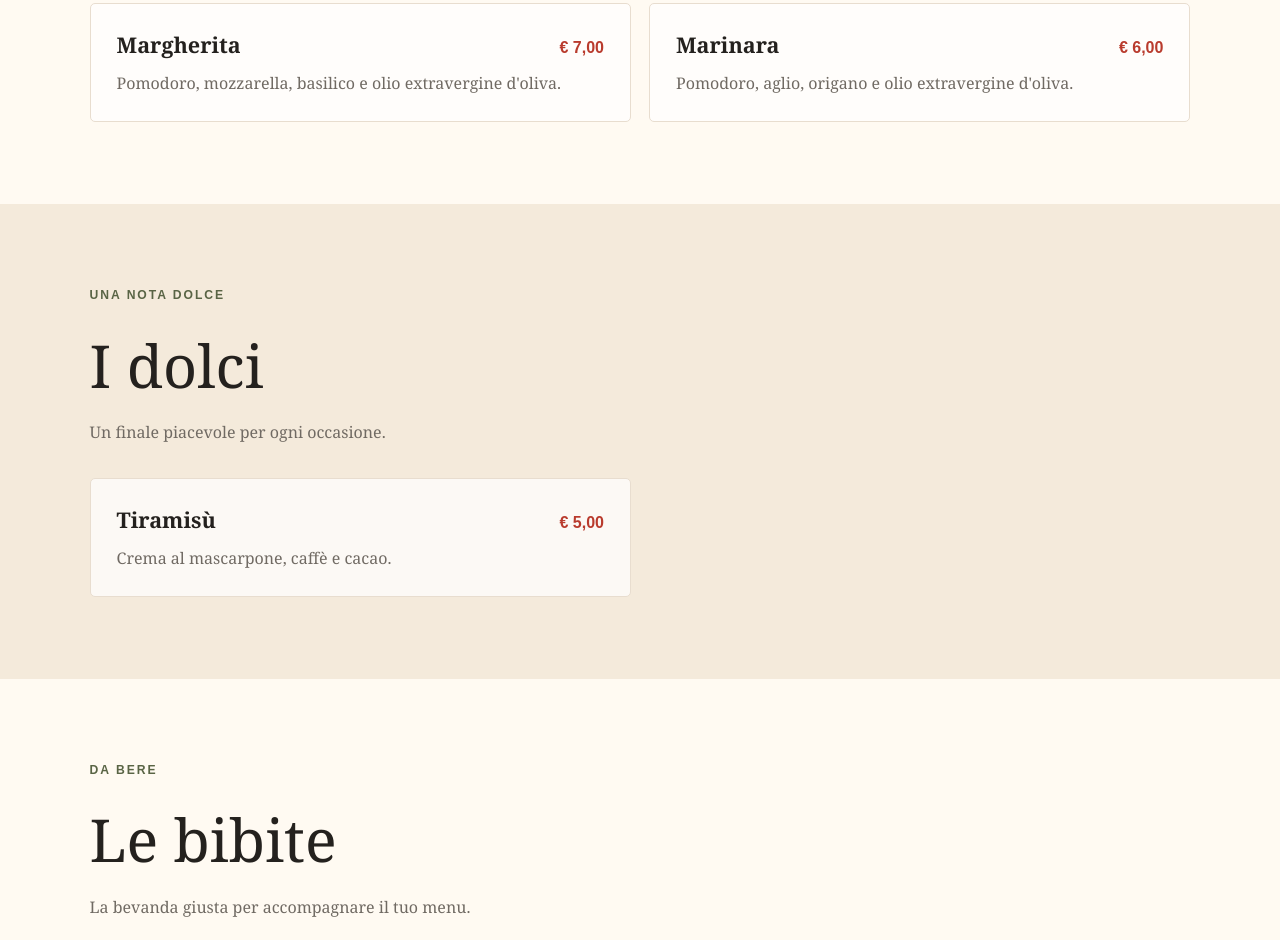
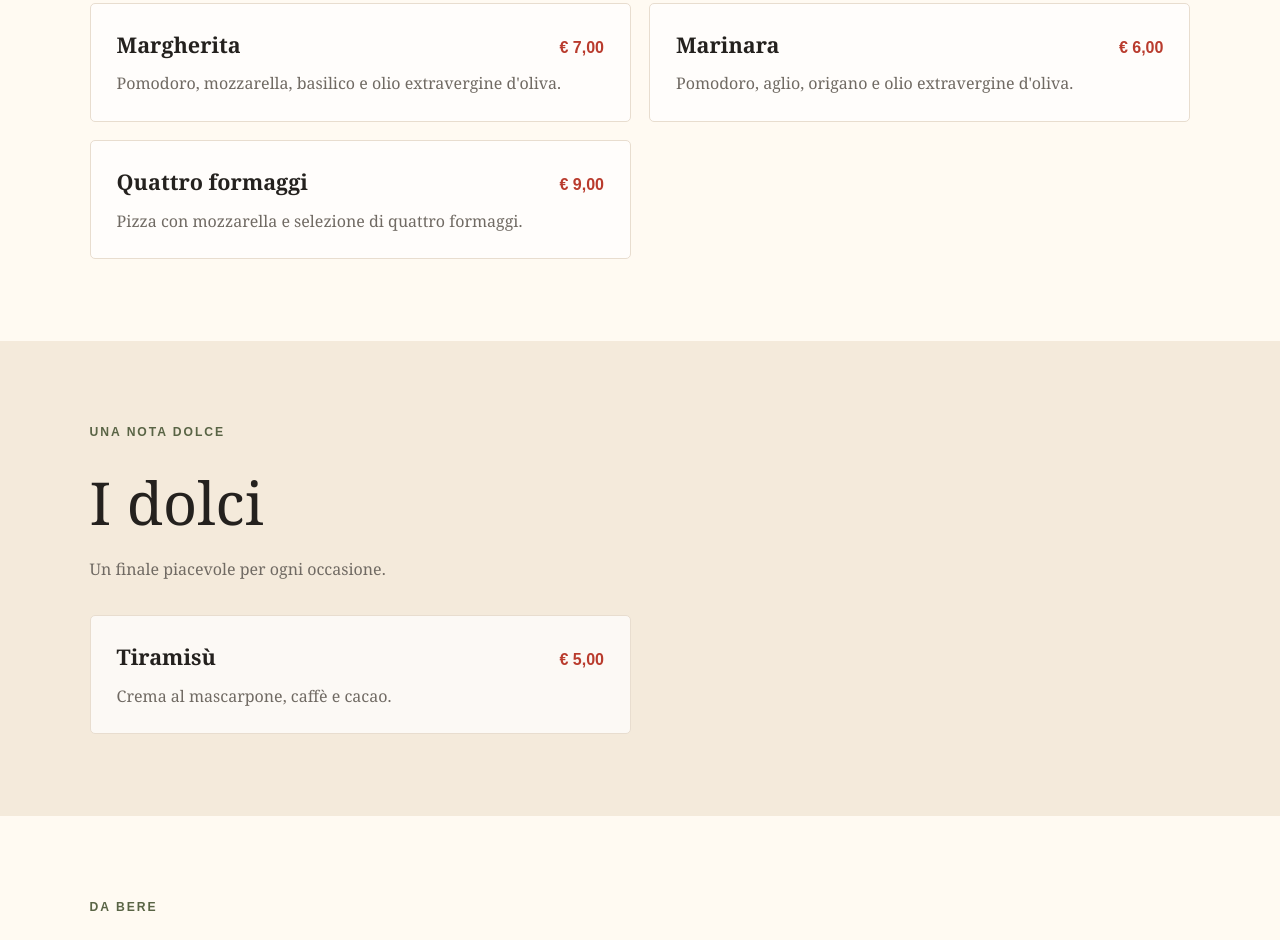
Before and after one commit to Leonardogandini-2008/progetto-pizzeria, a plain HTML site: page index.html in a window 1280 px wide. Shown: the part 919-1859 px from the top of the page. Drawn offline with Linux system fonts and the light colour scheme.

Commit message:
Aggiunge la pizza Quattro formaggi

```diff
--- a/index.html
+++ b/index.html
@@ -42,6 +42,10 @@
           <div class="item-top"><h3>Marinara</h3><span class="price">€ 6,00</span></div>
           <p>Pomodoro, aglio, origano e olio extravergine d'oliva.</p>
         </article>
+        <article class="menu-card">
+          <div class="item-top"><h3>Quattro formaggi</h3><span class="price">€ 9,00</span></div>
+          <p>Pizza con mozzarella e selezione di quattro formaggi.</p>
+        </article>
       </div>
     </section>
 
```
